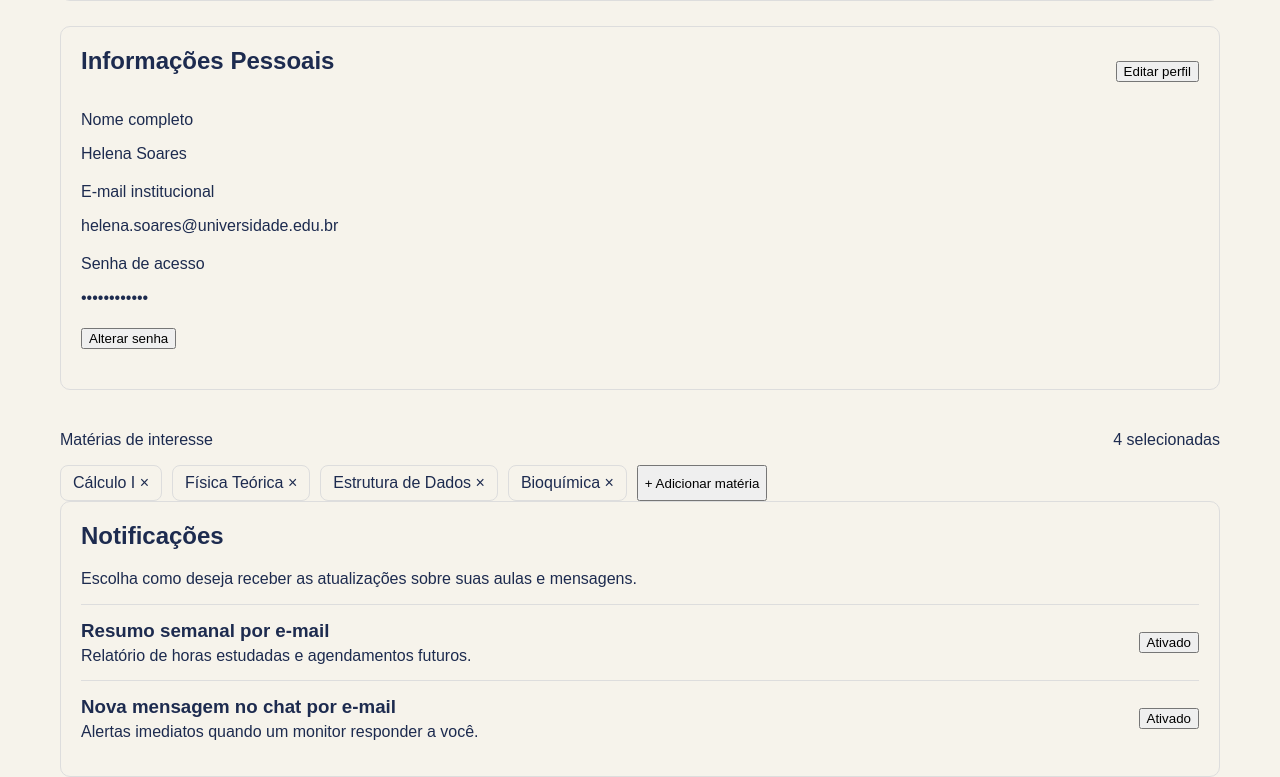
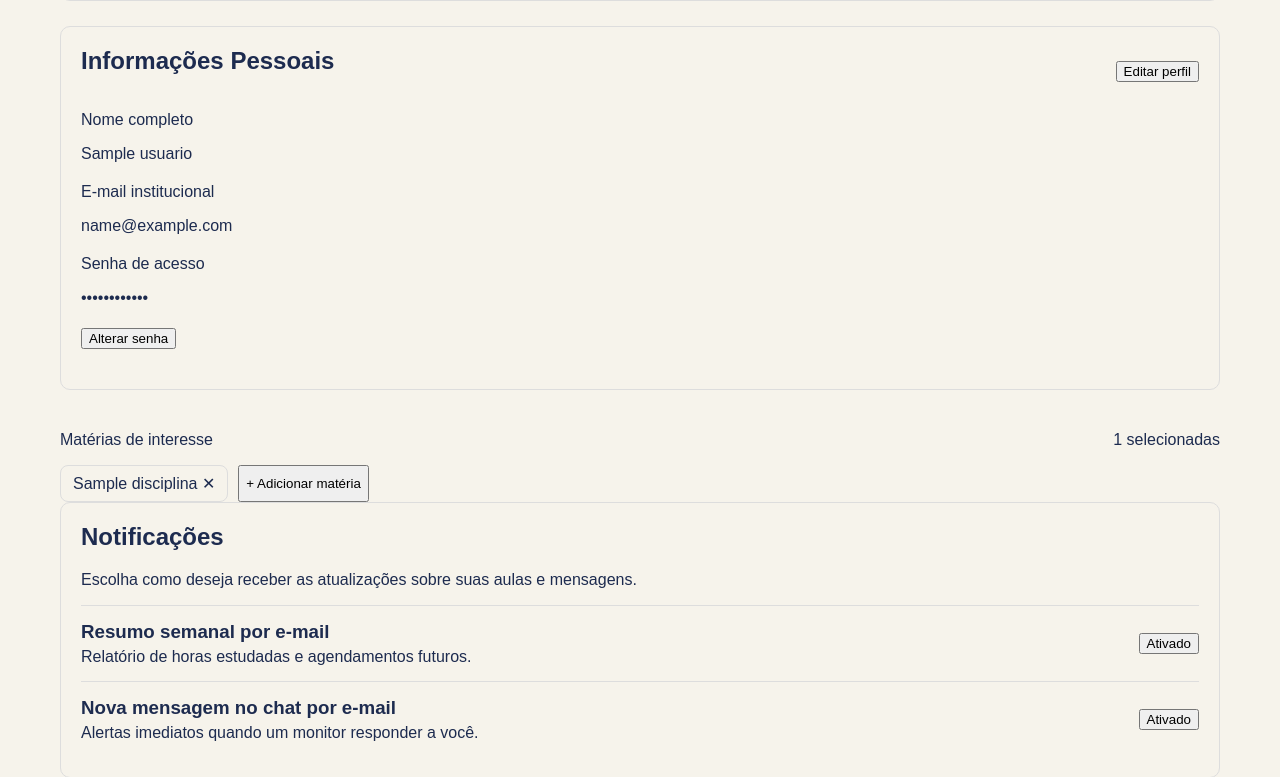
Before and after one commit to miguel-peters/INF1039-3WB-2026.2, a Django app: template calouroPlus/calouroPlusApp/templates/perfil.html in a window 1280 px wide. Shown: the part 359-1136 px from the top of the page. Run offline with Django 5.2, Linux system fonts and the light colour scheme; the template is opened without the code that fills it: values that come from a table or form of the project are taken from there, others are empty; tables that the repository leaves empty hold one stand-in row (values such as "Sample post").

Commit message:
view + url + banco de dados de perfil

```diff
--- a/calouroPlus/calouroPlus/urls.py
+++ b/calouroPlus/calouroPlus/urls.py
@@ -24,4 +24,5 @@ urlpatterns = [
     path('feed/', views.feed, name = 'feed'),
     path('minhas-aulas/', views.minhas_aulas, name='minhas_aulas'),
     path('completar-cadastro/', views.completar_cadastro, name='completar_cadastro'),
+    path('perfil/', views.perfil, name='perfil'),
 ]
--- a/calouroPlus/calouroPlusApp/templates/perfil.html
+++ b/calouroPlus/calouroPlusApp/templates/perfil.html
@@ -47,12 +47,12 @@
 
     <div class="nome-completo">
         <p>Nome completo</p>
-        <p>Helena Soares</p>
+        <p>{{ usuario.nome }}</p>
     </div>
 
     <div class="email">
         <p>E-mail institucional</p>
-        <p>helena.soares@universidade.edu.br</p>
+        <p>{{ usuario.email }}</p>
     </div>
 
     <div class="senha">
@@ -67,15 +67,17 @@
 
     <div class="titulo-materias">
         <p>Matérias de interesse</p>
-        <p>4 selecionadas</p>
+        <p>{{ usuario.disciplinas.count }} selecionadas</p>
     </div>
 
     <div class="materias">
-        <span>Cálculo I ×</span>
-        <span>Física Teórica ×</span>
-        <span>Estrutura de Dados ×</span>
-        <span>Bioquímica ×</span>
-        <button>+ Adicionar matéria</button>
+    {% for disciplina in usuario.disciplinas.all %}
+        <span>{{ disciplina.nome }} ✕</span>
+    {% empty %}
+        <p>Nenhuma matéria selecionada.</p>
+    {% endfor %}
+
+    <button>+ Adicionar matéria</button>
     </div>
 
     </div>
```
Also changed, not shown: calouroPlus/calouroPlusApp/views.py (+13 -0 lines).
